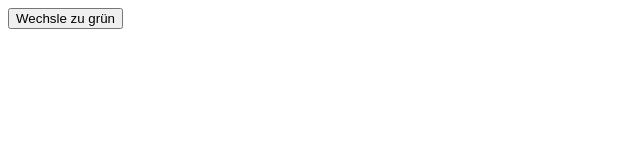
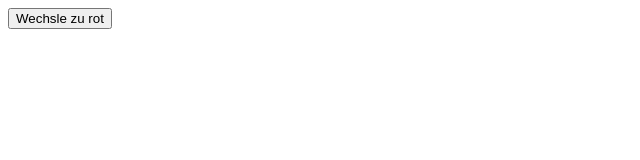
Before and after one commit to pippogoozle/pippogoozle, a plain HTML site: page index.html in a window 1280 px wide. Shown: the full height of the page, 0-640 px from the left. Drawn offline with Linux system fonts and the light colour scheme.

Commit message:
Update index.html

```diff
--- a/index.html
+++ b/index.html
@@ -1,6 +1,6 @@
 
 <html>
-  <button onclick= "red()">Wechsle zu grün
+  <button onclick= "red()">Wechsle zu rot
   <script>
     function red(){
     document.body.style.backgroundColor="red";
```
